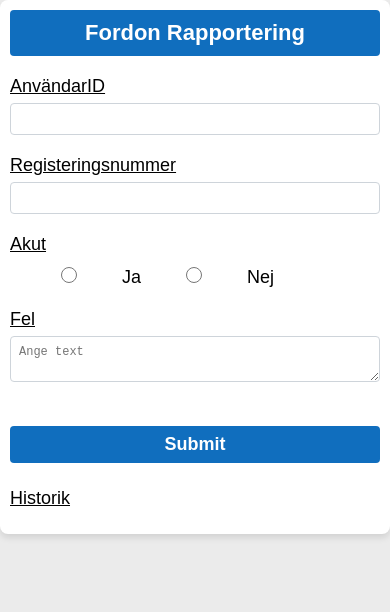
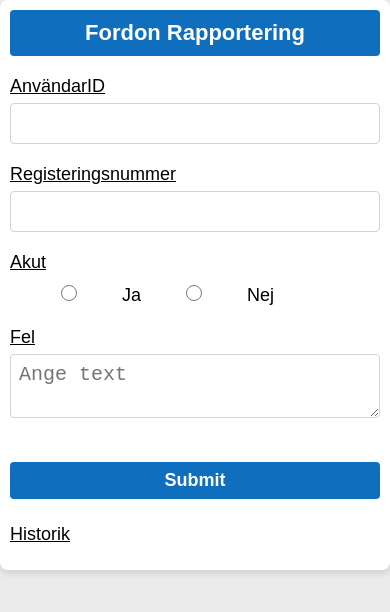
Before and after one commit to askahana/vehiclewatch, a React (Create React App) app: page / in a window 390 px wide. Shown: the top 612 px of the page. Built offline with nearby package versions, Linux system fonts and the light colour scheme.

Commit message:
changed the size of font

```diff
--- a/src/App.css
+++ b/src/App.css
@@ -99,7 +99,7 @@ p {
   font-size: 18px;
 }
 
-/*Funderade skaffa modal för att visa att man har rapportrat. */
+/*Funderade skaffa modalwindow för att visa att man har rapportrat. */
 /*
 #dialog{
   display: grid;
@@ -129,111 +129,12 @@ p {
 }*/
 
 @media screen and (max-width: 600px) {
-
   .form-container {
     padding: 10px;
   }
+  /*
   input,
   textarea {
-    font-size: 12px;
-  }
-
+    font-size: 14px;
+  }*/
 }
-
-
-
-/*Bara på mobilen*/
-/*
-* {
-  margin: 0;
-  padding: 0;
-  box-sizing: border-box;
-}
-
-body {
-  font-family: "Arial", sans-serif;
-  background: #ebebeb;
-}
-
-.form-container {
-  background: white;
-  padding: 20px;
-  border-radius: 8px;
-  box-shadow: 0 4px 6px rgba(0, 0, 0, 0.1);
-}
-
-h1 {
-  background: linear-gradient(45deg, #3490dc, rgb(92, 188, 92));
-  border-radius: 4px;
-  color: rgb(244, 235, 235);
-  margin: 0 0 20px;
-  font-size: 20px;
-  font-weight: bold;
-  text-align: center;
-  padding: 10px;
-}
-
-label {
-  display: block;
-  font-size: 16px;
-  margin-bottom: 10px;
-  text-decoration: underline;
-}
-
-input,
-textarea {
-  width: 100%;
-  padding: 10px;
-  font-size: 16px;
-  border: 1px solid #ced4da;
-  border-radius: 4px;
-  margin-bottom: 20px;
-}
-
-p {
-  color: #e3342f;
-  margin: 0 0 10px;
-  font-size: 14px;
-}
-
-.submitBtn {
-  width: 100%;
-  padding: 10px;
-  font-size: 18px;
-  font-weight: bold;
-  background: #3490dc;
-  color: white;
-  border: none;
-  border-radius: 4px;
-  cursor: pointer;
-  transition: background-color 0.3s;
-  margin-top: 20px;
-}
-
-.submitBtn:hover {
-  background-color: #2779bd;
-}
-
-.radioButton {
-  display: flex;
-  padding: 6px;
-  margin-right: 50px;
-  font-size: 16px;
-}
-.radioElement{
-
-
-}
-
-.result {
-  display: flex;
-  justify-content: center;
-  font-size: 20px;
-  margin-top: 10px;
-}
-
-.carstatus {
-  color: black;
-  font-size: 16px;
-}
-*/
--- a/src/components/InputForm.jsx
+++ b/src/components/InputForm.jsx
@@ -59,8 +59,6 @@ function getStatusMessage(status){
   })
 
 }
-
-
     // Hämta API för att visa rapporteringshistorik.
   useEffect(() =>{
     const fetchData = async () => {
@@ -130,8 +128,6 @@ try{
       }
     };
 
-
-
   return (
     <div >
         <form onSubmit = {handleSubmit(onSubmit)}>
@@ -154,7 +150,7 @@ try{
             <button type="submit" className="submitBtn">Submit</button>
             <p className="result">{resultMessage}</p>
             <label htmlFor="status">Historik</label>
-            {vehiclestatus?  //(<p className="carstatus">{vehiclestatus}</p>)
+            {vehiclestatus?
             (vehiclestatus.split('\n').map((line, index) => (
                 <p className ="carstatus" key={index}>{line}</p>
               )))  :( <p className="carstatus"></p>)}
```
